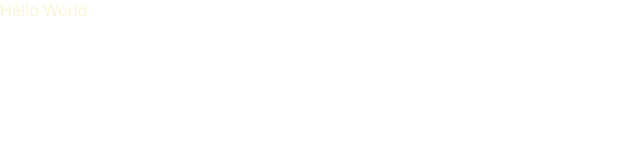
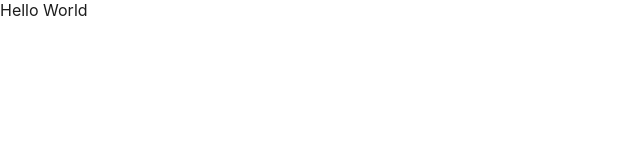
Before and after one commit to mushfiq814/website, a website: page index.html in a window 1280 px wide. Shown: the full height of the page, 0-640 px from the left. Drawn offline with Linux system fonts and the light colour scheme.

Commit message:
change main text color

```diff
--- a/styles/main.scss
+++ b/styles/main.scss
@@ -16,5 +16,5 @@
 	padding: 0;
 	margin:0;
 	font-family: -apple-system, BlinkMacSystemFont, 'Segoe UI', Roboto, Oxygen, Ubuntu, Cantarell, 'Open Sans', 'Helvetica Neue', sans-serif;
-	color: $light0;
+	color: $dark0;
 }
```
Also changed, not shown: styles.css.
